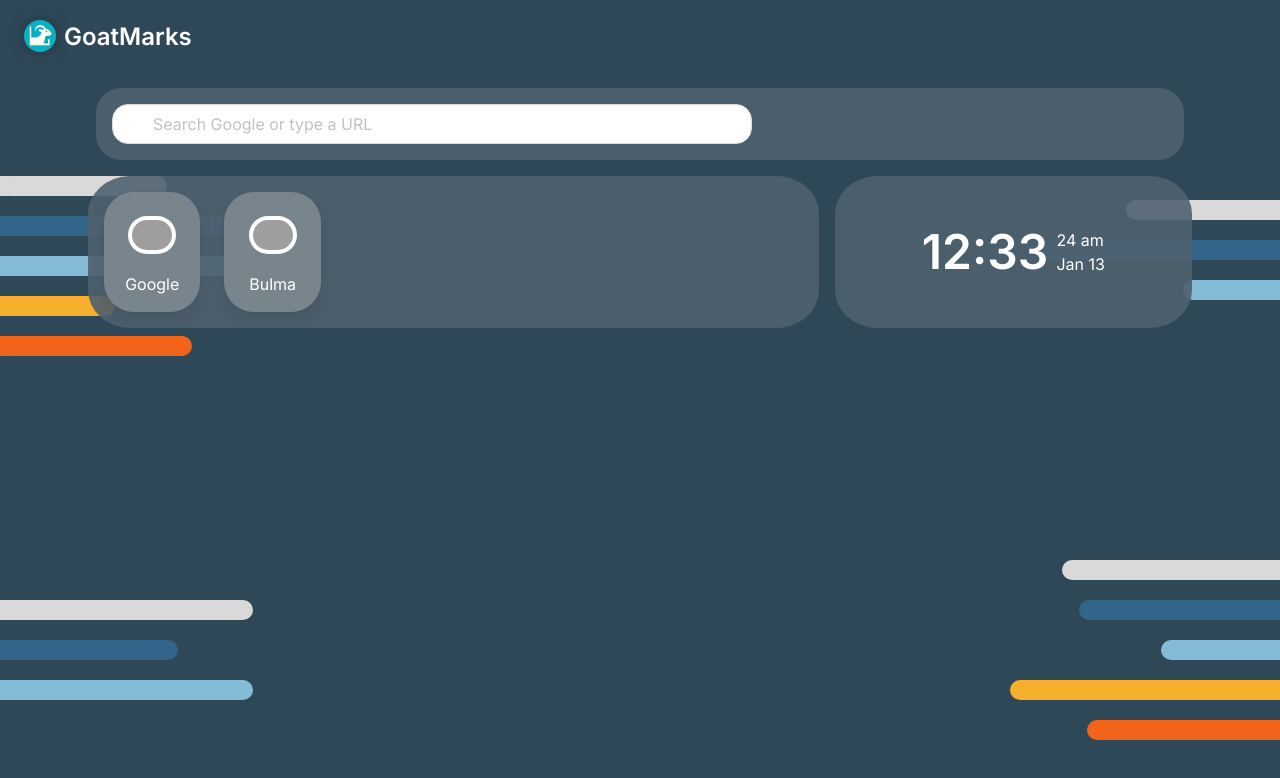
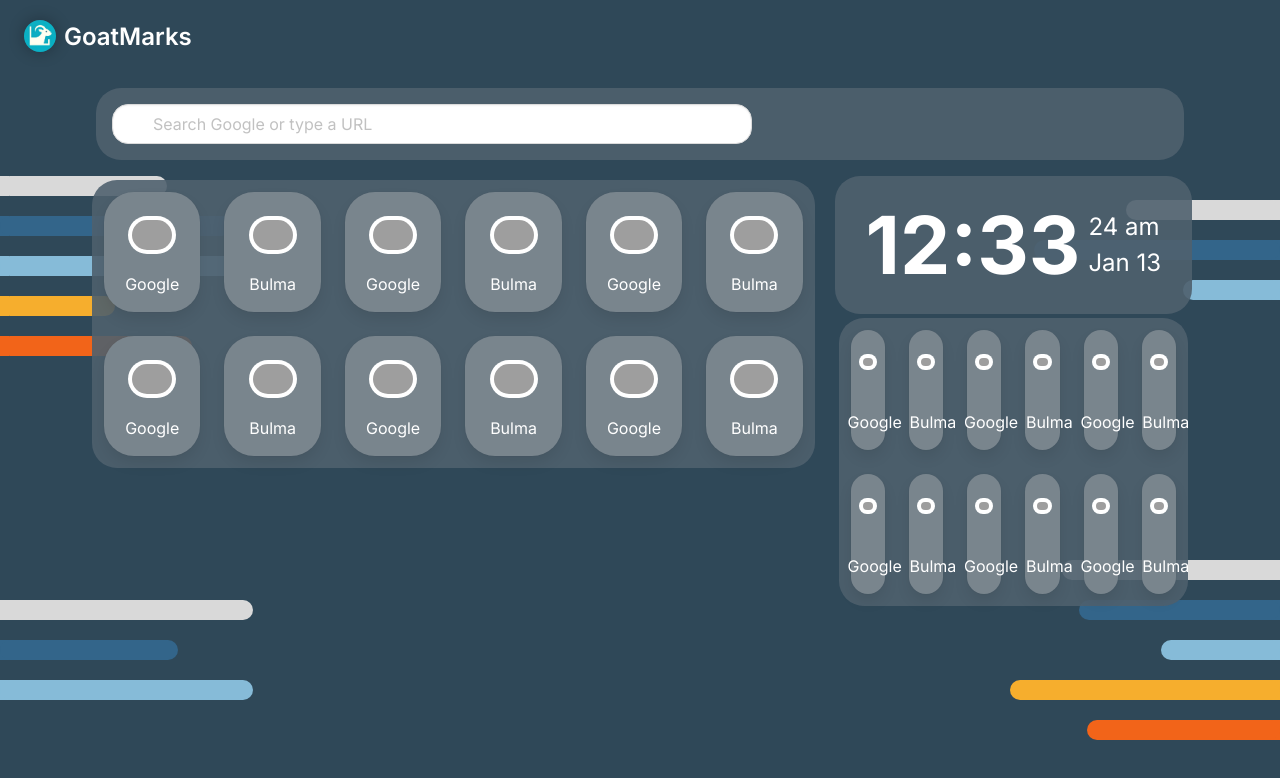
Before and after one commit to willdufault/goatmarks, a SvelteKit app: page / in a window 1280 px wide. Shown: the top 778 px of the page. Built offline with nearby package versions, Linux system fonts and the light colour scheme; grey boxes are pictures that could not be loaded; some icons are missing.

Commit message:
moved around styling

```diff
--- a/src/routes/+page.svelte
+++ b/src/routes/+page.svelte
@@ -6,11 +6,12 @@
 			<NavigationBar></NavigationBar>
 		</div>
 		<div class="columns m-1 is-variable is-2">
-			<div class="column is-8 has-background-bookmark-container">
+			<div class="column is-8">
 				<Bookmarks></Bookmarks>
 			</div>
-			<div class="column is-4 has-background-bookmark-container is-flex is-justify-content-center is-align-items-center">
+			<div class="column is-4">
 				<Clock></Clock>
+				<Bookmarks></Bookmarks>
 			</div>
 		</div>
 	</div>
--- a/src/routes/bookmarks.svelte
+++ b/src/routes/bookmarks.svelte
@@ -1,6 +1,6 @@
 <!-- HTML. -->
 <main>
-	<div class="columns is-multiline m-1">
+	<div class="has-background-bookmark-container rounded-25 columns is-multiline m-1">
 		{#each bookmarks as bm}
 			<div class="column is-2">
 				<Bookmark name={bm.name} url={bm.url}></Bookmark>
@@ -29,6 +29,46 @@
 		{
 			url: 'https://bulma.io',
 			name: 'Bulma'
-		}
+		},
+		{
+			url: 'https://google.com',
+			name: 'Google'
+		},
+		{
+			url: 'https://bulma.io',
+			name: 'Bulma'
+		},
+		{
+			url: 'https://google.com',
+			name: 'Google'
+		},
+		{
+			url: 'https://bulma.io',
+			name: 'Bulma'
+		},
+		{
+			url: 'https://google.com',
+			name: 'Google'
+		},
+		{
+			url: 'https://bulma.io',
+			name: 'Bulma'
+		},
+		{
+			url: 'https://google.com',
+			name: 'Google'
+		},
+		{
+			url: 'https://bulma.io',
+			name: 'Bulma'
+		},
+		{
+			url: 'https://google.com',
+			name: 'Google'
+		},
+		{
+			url: 'https://bulma.io',
+			name: 'Bulma'
+		},
 	]
 </script>
--- a/src/routes/clock.svelte
+++ b/src/routes/clock.svelte
@@ -1,12 +1,12 @@
 <!-- HTML. -->
 <main>
-	<div class='container is-flex is-justify-content-center is-align-items-center p-5'>
-		<h1 class='title is-1 pr-2 mb-0'>{hours}:{minutes}</h1>
+	<div class='has-background-bookmark-container rounded-25 container is-flex is-justify-content-center is-align-items-center p-5'>
+		<h1 class='title time-big is-1 pr-2 mb-0'>{hours}:{minutes}</h1>
 		<div>
-			<div>
+			<div class='time-small'>
 				{seconds} {period}
 			</div>
-			<div>
+			<div class='time-small'>
 				{month} {day}
 			</div>
 		</div>
@@ -14,7 +14,16 @@
 </main>
 
 <!-- CSS. -->
-<style></style>
+<style>
+	.time-big {
+		font-size: 5rem;
+		font-weight: 700;
+	}
+
+	.time-small {
+		font-size: 1.5rem;
+	}
+</style>
 
 <!-- TypeScript. -->
 <script lang='ts'>
--- a/static/css/style.css
+++ b/static/css/style.css
@@ -28,3 +28,16 @@
 .box-shadow-surround {
 	box-shadow: 0 0 1rem rgba(0, 0, 0, 0.3);
 }
+
+.height-fit-content {
+	height: fit-content !important;
+}
+
+.rounded-25 {
+	border-radius: 25px;
+}
+
+.rounded-50 {
+	border-radius: 50px;
+	/* background-clip: content-box; */
+}
```
